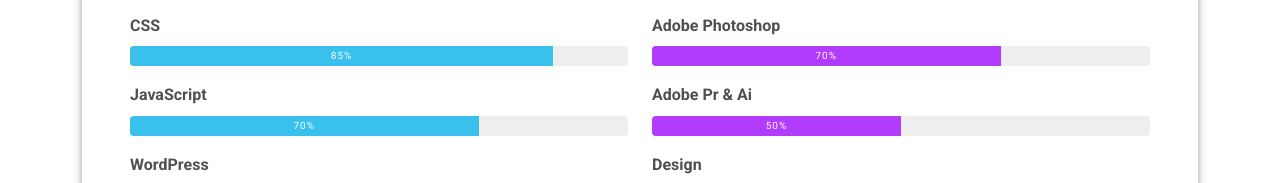
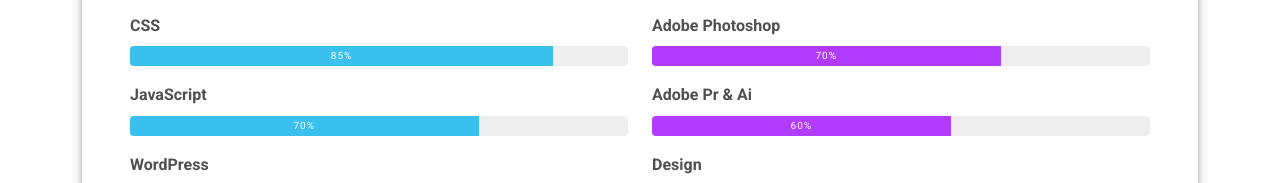
Before and after one commit to Layachii/Layachii.github.io, a plain HTML site: page index.html in a window 1280 px wide. Shown: the part 1176-1359 px from the top of the page. Drawn offline with Linux system fonts and the light colour scheme.

Commit message:
Update index.html

```diff
--- a/index.html
+++ b/index.html
@@ -169,7 +169,7 @@
           </div>
           <div class="mb-3"><span class="fw-bolder">Adobe Pr & Ai</span>
             <div class="progress my-2 rounded" style="height: 20px">
-              <div class="progress-bar bg-secondary" role="progressbar" data-aos="zoom-in-right" data-aos-delay="400" data-aos-anchor=".skills-section" style="width: 50%" aria-valuenow="50" aria-valuemin="0" aria-valuemax="100">50%</div>
+              <div class="progress-bar bg-secondary" role="progressbar" data-aos="zoom-in-right" data-aos-delay="400" data-aos-anchor=".skills-section" style="width: 60%" aria-valuenow="60" aria-valuemin="0" aria-valuemax="100">60%</div>
             </div>
           </div>
           <div class="mb-3"><span class="fw-bolder">Design</span>
```
